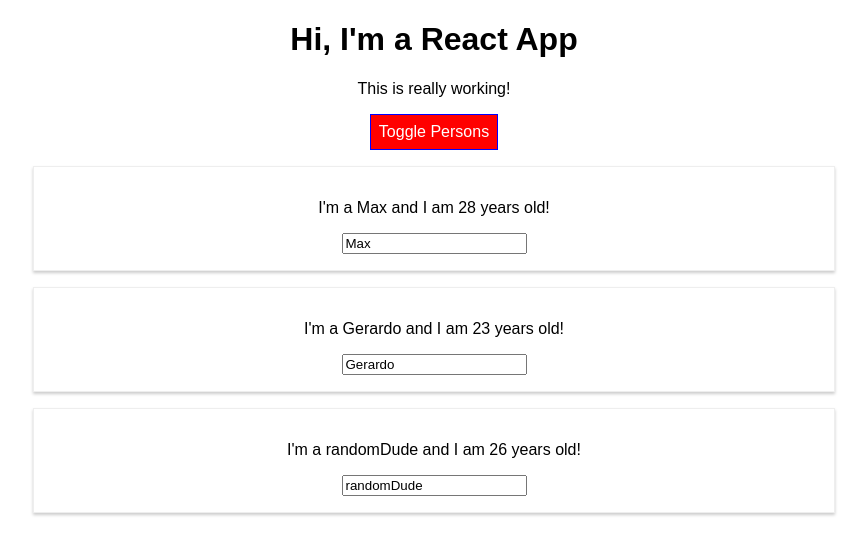
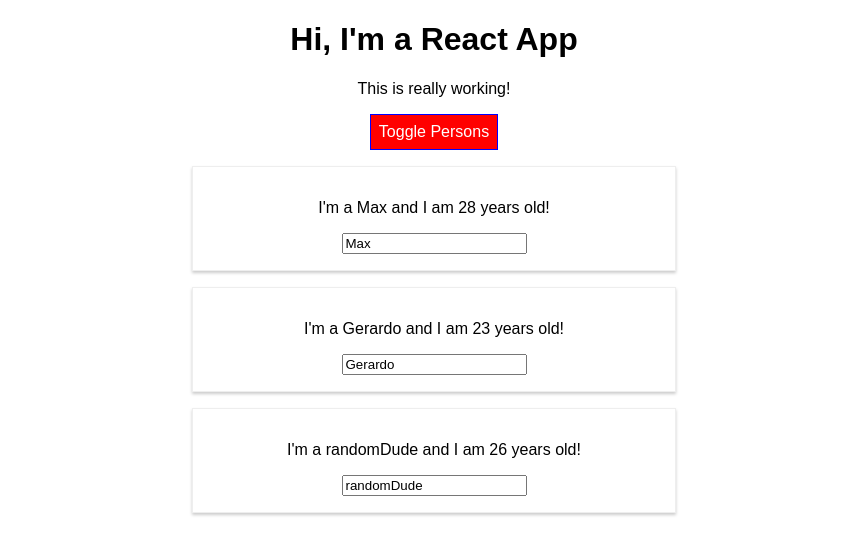
Before and after one commit to Gathzilla/react-complete-guide, a React (Create React App) app: page / in a window 1280 px wide. Both pictures are taken after a click on the button "Toggle Persons". Shown: the top 554 px of the page, without its empty margins (206-1073 px from the left). Built offline with nearby package versions, Linux system fonts and the light colour scheme.

Commit message:
added styled component package and used it instead of radium to dinamically change the style

```diff
--- a/package.json
+++ b/package.json
@@ -3,9 +3,11 @@
   "version": "0.1.0",
   "private": true,
   "dependencies": {
+    "radium": "^0.26.0",
     "react": "^16.12.0",
     "react-dom": "^16.12.0",
-    "react-scripts": "1.1.5"
+    "react-scripts": "1.1.5",
+    "styled-components": "^4.4.1"
   },
   "scripts": {
     "start": "react-scripts start",
--- a/src/App.js
+++ b/src/App.js
@@ -1,6 +1,22 @@
 import React, { Component } from 'react';
 import './App.css';
+import styled from 'styled-components';
+//import Radium, { StyleRoot } from 'radium';
 import Person from './Person/Person';
+
+const StyledButton = styled.button
+`
+background-color: ${props => props.alt ? 'red' : 'green'};
+color: white;
+font: inherit;
+border: 1px solid blue;
+padding: 8px;
+cursor: pointer;
+&:hover {
+  background-color: ${props => props.alt ? 'salmon' : 'lightgreen'};
+  color: black;
+}
+`;
 
 class App extends Component {
   state = {
@@ -52,19 +68,13 @@
 
   render() {
 
-      const style = {
-        backgroundColor: 'green',
-        color: 'white',
-        font: 'inherit',
-        border: '1px solid blue',
-        padding: '8px',
-        cursor: 'pointer'
-      };
+
 
         let persons = null;
 
         if (this.state.showPersons) {
             persons = (
+
               <div >
                 {this.state.persons.map((person, index) => {
                   return <Person
@@ -78,7 +88,11 @@
             </div>
             );
 
-          style.backgroundColor = 'red';
+          // style.backgroundColor = 'red';
+          // style[':hover'] = {
+          //   backgroundColor: 'salmon',
+          //   color: 'black'
+          // };
         }
 
         let classes = [];
@@ -91,15 +105,17 @@
 
 
     return (
+
       <div className="App">
         <h1>Hi, I'm a React App</h1>
         <p className = {classes.join(' ')}>This is really working!</p>
-        <button
-         style={style}
-         onClick={this.togglePersonsHandler}>Toggle Persons</button>
+        <StyledButton alt ={this.state.showPersons} onClick={this.togglePersonsHandler}>
+          Toggle Persons
+        </StyledButton>
         {persons}
 
       </div>
+
     );
     // return React.createElement('div', {className: 'App'}, React.createElement('h1', null, 'Does this work now?'));
   }
--- a/src/Person/Person.css
+++ b/src/Person/Person.css
@@ -1,4 +1,4 @@
-.Person {
+/* .Person {
    width: 60%;
    margin: 16px auto;
    border: 1px solid #eee;
@@ -6,3 +6,10 @@
    padding: 16px;
    text-align: center;
 }
+
+@media (min-width: 500px){
+   .Person{
+      width: 450px;
+   }
+}
+*/
--- a/src/Person/Person.js
+++ b/src/Person/Person.js
@@ -1,14 +1,39 @@
 import React from 'react';
-import './Person.css';
+//import './Person.css';
+import styled from 'styled-components';
+//import Radium from 'radium';
+
+const StyledDiv = styled.div`
+
+    width: 60%;
+    margin: 16px auto;
+    border: 1px solid #eee;
+    box-shadow: 0 2px 3px #ccc;
+    padding: 16px;
+    text-align: center;
+
+
+ @media (min-width: 500px){
+
+       width: 450px;
+
+ }`;
+
 
 const person = (props) => {
+    // const style = {
+    //     '@media (min-width: 500px)': {
+    //        width: '450px'
+    //     }
+    // };
+
     return (
-        <div className = "Person">
+        //<div className = "Person" style={style}>
+        <StyledDiv>
             <p onClick={props.click}> I'm a {props.name} and I am {props.age} years old!</p>
             <p>{props.children}</p>
             <input type="text" onChange={props.changed} value ={props.name}/>
-
-        </div>
+        </StyledDiv>
 
 
     )
```
Also changed, not shown: 1 other file (tests, documents, lock files or other folders). Lines whose indentation alone changed are shown as unchanged.
